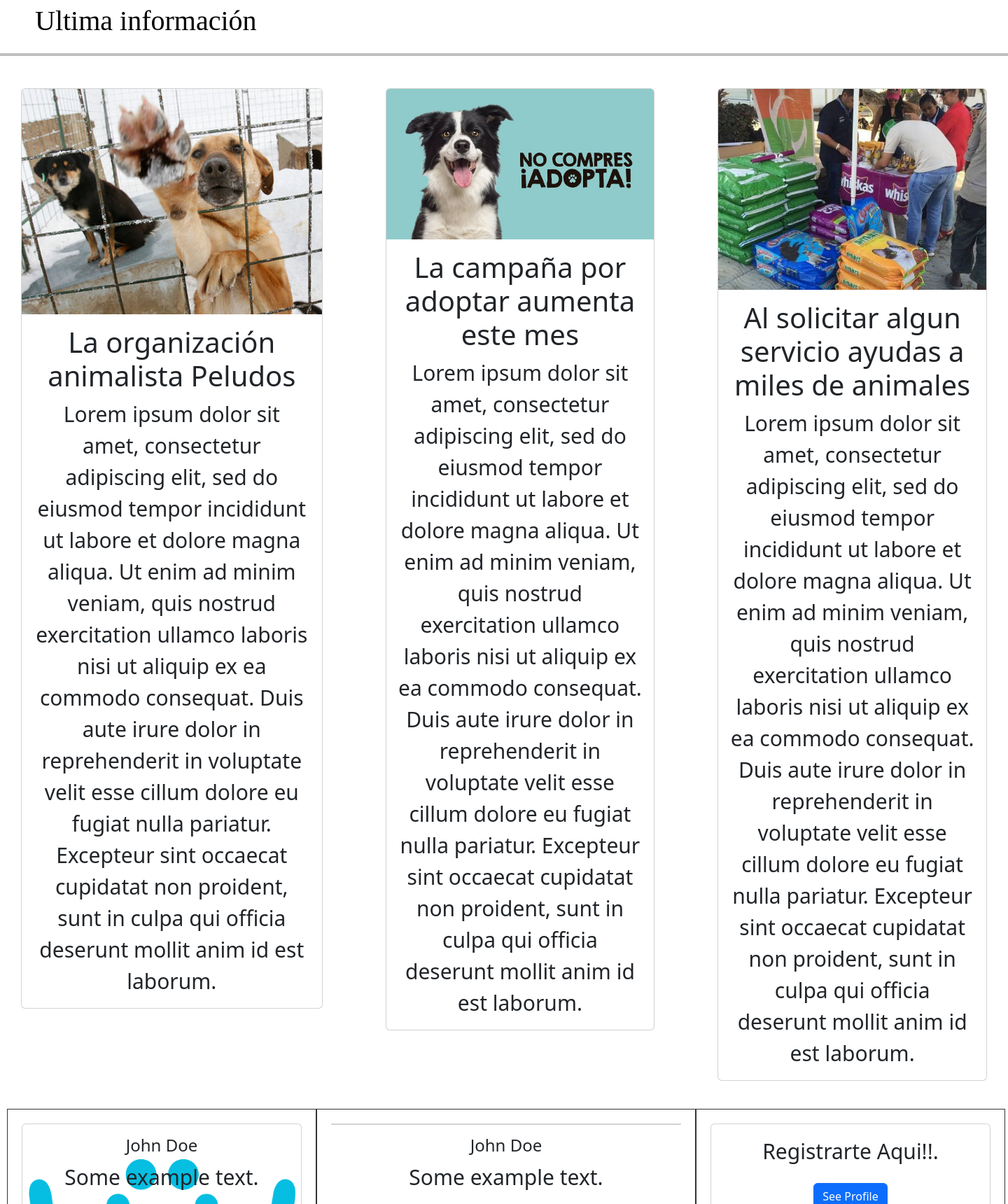
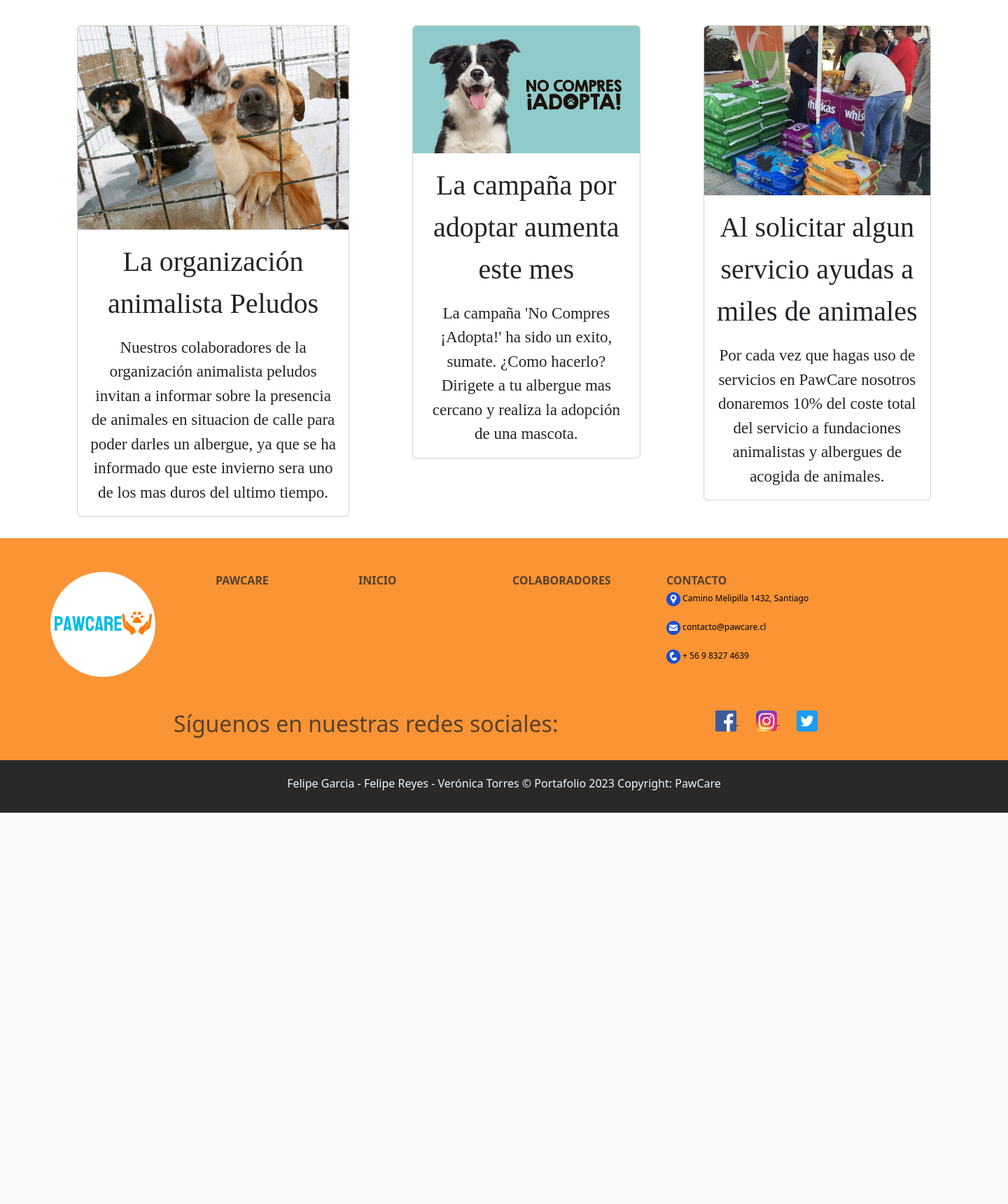
Before and after one commit to VeroTorresFontalba/PawCare_2, a Django app: page / in a window 1440 px wide. Shown: the part 960-2680 px from the top of the page at 70% size. After the commit the page ends 2121 px from the top, so only its background shows below. Run offline with Django 4.2, Linux system fonts and the light colour scheme; parts of the project's set-up code (start-up, migrations or seed data) failed here and were passed over; some libraries are stand-ins or nearby versions.

Commit message:
Cambios Frontend

```diff
--- a/PawCare-1/static/css/estilos.css
+++ b/PawCare-1/static/css/estilos.css
@@ -65,3 +65,20 @@ footer div p {
 .h7{
     color: #1D4EC9;
 }
+
+.bcolor{
+    background-color: #fa9435;
+}
+
+.border-top{
+    border-top: 20px;
+}
+
+.center-text{
+    text-align: center;
+}
+
+.contenido{
+    width: 1280px;
+    margin: 0 auto;
+}
--- a/PawCare-1/static/css/home.css
+++ b/PawCare-1/static/css/home.css
@@ -37,3 +37,13 @@ hr{
     font-size: 30px;
     text-align: center;
   }
+
+  .titulo{
+    font-size: 40px;
+    font-family: 'Times New Roman', Times, serif;
+  }
+
+  .texto{
+    font-size: 23px;
+    font-family: 'Times New Roman', Times, serif;
+  }
--- a/PawCare-1/templates/base.html
+++ b/PawCare-1/templates/base.html
@@ -90,40 +90,23 @@
         </nav>
     </header>
 
-    <main>
+    <main class="contenido">
         {% block content %}
 
         {% endblock %}
 
     </main>
 
-    <footer>
-        <footer class="text-center text-lg-start text-muted">
-            <section class="d-flex justify-content-lg-between p-4 border-bottom">
-                <div class="me-5 d-none d-lg-block ">
-                    <span id="spanfooter">Síguenos en nuestras redes sociales:</span>
-                </div>
-                <div>
-                    <a href="" class="me-4 text-reset">
-                        <img src="{% static 'img/facebook.png' %}" style="width: auto; height: 30px"></img>
-                    </a>
-                    <a href="" class="me-4 text-reset">
-                        <img src="{% static 'img/instagram.png' %}" style="width: auto; height: 30px"></img>
-                    </a>
-                    <a href="" class="me-4 text-reset">
-                        <img src="{% static 'img/twitter.png' %}" style="width: auto; height: 30px"></img>
-                    </a>
-                </div>
-            </section>
+    <footer class="bcolor">
+        <footer class="text-center text-lg-start text-muted border-top">
             <section class="">
                 <div class="container container-fluid text-center text-md-start mt-5" style="height: 100%;">
                     <div class="row mt-3">
                         <div class="col-md-2 col-lg-2 col-xl-2 mx-auto mb-4 justify-content-center">
                             <!-- Content -->
-                            <img src="{% static 'img/logoder.png' %}" class="rounded-circle"
+                            <img src="{% static 'img/logofoot.png' %}" class="rounded-circle"
                                 style="width: auto; height: 150px "></img>
                         </div>
-
                         <div class="col-md-2 col-lg-2 col-xl-2 mx-auto mb-4">
                             <!-- Content -->
                             <h7 class="text-uppercase text-center fw-bold mb-4">
@@ -131,7 +114,6 @@
                             </h7>
                         </div>
                         <!-- Grid column -->
-
                         <!-- Grid column -->
                         <div class="col-md-2 col-lg-2 col-xl-2 mx-auto mb-4">
                             <!-- Links -->
@@ -140,7 +122,6 @@
                             </h7>
                         </div>
                         <!-- Grid column -->
-
                         <!-- Grid column -->
                         <div class="col-md-2 col-lg-2 col-xl-2 mx-auto mb-4">
                             <!-- Links -->
@@ -149,7 +130,6 @@
                             </h7>
                         </div>
                         <!-- Grid column -->
-
                         <!-- Grid column -->
                         <div class="col-md-4 col-lg-4 col-xl-4 mx-auto mb-md-0 mb-4">
                             <!-- Links -->
@@ -174,10 +154,26 @@
                 </div>
             </section>
             <!-- Section: Links  -->
-
+            <section class="d-flex justify-content-lg-evenly p-4">
+                <div>
+                    <h2>Síguenos en nuestras redes sociales:</h2>
+                </div>
+                <div>
+                    <a href="/" class="me-4 text-reset">
+                        <img src="{% static 'img/facebook.png' %}"style="width: auto; height: 30px"></img>
+                    </a>
+                    <a href="/" class="me-4 text-reset">
+                        <img src="{% static 'img/instagram.png' %}"style="width: auto; height: 30px"></img>
+                    </a>
+                    <a href="/" class="me-4 text-reset">
+                        <img src="{% static 'img/twitter.png' %}"style="width: auto; height: 30px"></img>
+                    </a>
+                </div>
+            </section>
+            <section class="">
             <!-- Copyright -->
-            <div id="copyright" class="text-center p-4" style="background-color: rgba(0, 0, 0, 0.05);">
-                <h6>Felipe Garcia - Felipe Reyes - Verónica Torres © Portafolio 2023 Copyright: PawCare</h6>
+            <div id="copyright" class="text-center p-4" style="background-color: rgb(41, 41, 41);">
+                <h6 style="color: aliceblue;">Felipe Garcia - Felipe Reyes - Verónica Torres © Portafolio 2023 Copyright: PawCare</h6>
                 <!--<h6><a class="text-reset fw-bold" href="">PawCare</a></h6>-->
             </div>
             <!-- Copyright -->
--- a/PawCare-1/templates/home/home.html
+++ b/PawCare-1/templates/home/home.html
@@ -16,22 +16,19 @@
       <div class="carousel-item active" data-bs-interval="5000">
         <img src="{% static 'img/slider1.jpg' %}" class="d-block w-100" alt="50">
         <div class="carousel-caption d-none d-md-block">
-          <h5>First slide label</h5>
-          <p>Some representative placeholder content for the first slide.</p>
+
         </div>
       </div>
       <div class="carousel-item" data-bs-interval="5000">
         <img src="{% static 'img/slider2.jpg' %}" class="d-block w-100" alt="...">
         <div class="carousel-caption d-none d-md-block">
-          <h5>Second slide label</h5>
-          <p>Some representative placeholder content for the second slide.</p>
+
         </div>
       </div>
       <div class="carousel-item" data-bs-interval="5000">
         <img src="{% static 'img/slider3.jpg' %}" class="d-block w-100" alt="...">
         <div class="carousel-caption d-none d-md-block">
-          <h5>Third slide label</h5>
-          <p>Some representative placeholder content for the third slide.</p>
+
         </div>
       </div>
     </div>
@@ -55,10 +52,10 @@
         <div class="card" >
             <img class="card-img-top" src="{% static 'img/card1.jpg' %}" alt="Card image cap">
             <div class="card-body">
-            <h1>La organización animalista Peludos</h1>
-            <p class="card-text">Lorem ipsum dolor sit amet, consectetur adipiscing elit, sed do eiusmod tempor incididunt ut labore et dolore magna aliqua. Ut enim ad minim veniam, quis
-              nostrud exercitation ullamco laboris nisi ut aliquip ex ea commodo consequat. Duis aute irure dolor in reprehenderit in voluptate velit esse cillum dolore eu fugiat
-               nulla pariatur. Excepteur sint occaecat cupidatat non proident, sunt in culpa qui officia deserunt mollit anim id est laborum.</p>
+              <p class="titulo">La organización animalista Peludos</p>
+            <p class="card-text texto">Nuestros colaboradores de la organización animalista peludos invitan a informar sobre la presencia de animales
+              en situacion de calle para poder darles un albergue, ya que se ha informado que este invierno sera uno de los mas duros del ultimo tiempo.
+            </p>
             </div>
         </div>
     </div>
@@ -66,10 +63,9 @@
         <div class="card" >
             <img class="card-img-top" src="{% static 'img/card2.jpeg' %}" alt="Card image cap">
             <div class="card-body">
-              <h1>La campaña por adoptar aumenta este mes </h1>
-            <p class="card-text">Lorem ipsum dolor sit amet, consectetur adipiscing elit, sed do eiusmod tempor incididunt ut labore et dolore magna aliqua. Ut enim ad minim veniam, quis
-              nostrud exercitation ullamco laboris nisi ut aliquip ex ea commodo consequat. Duis aute irure dolor in reprehenderit in voluptate velit esse cillum dolore eu fugiat
-               nulla pariatur. Excepteur sint occaecat cupidatat non proident, sunt in culpa qui officia deserunt mollit anim id est laborum.</p>
+              <p class="titulo">La campaña por adoptar aumenta este mes </p>
+            <p class="card-text texto">La campaña 'No Compres ¡Adopta!' ha sido un exito, sumate. ¿Como hacerlo? Dirigete a tu albergue mas cercano y realiza la adopción
+              de una mascota.</p>
             </div>
         </div>
     </div>
@@ -77,56 +73,13 @@
         <div class="card" >
             <img class="card-img-top" src="{% static 'img/card3.jpg' %}" alt="Card image cap">
             <div class="card-body">
-              <h1>Al solicitar algun servicio ayudas a miles de animales</h1>
-            <p class="card-text">Lorem ipsum dolor sit amet, consectetur adipiscing elit, sed do eiusmod tempor incididunt ut labore et dolore magna aliqua. Ut enim ad minim veniam, quis
-              nostrud exercitation ullamco laboris nisi ut aliquip ex ea commodo consequat. Duis aute irure dolor in reprehenderit in voluptate velit esse cillum dolore eu fugiat
-               nulla pariatur. Excepteur sint occaecat cupidatat non proident, sunt in culpa qui officia deserunt mollit anim id est laborum.</p>
+              <p class="titulo">Al solicitar algun servicio ayudas a miles de animales</p>
+            <p class="card-text texto">Por cada vez que hagas uso de servicios en PawCare nosotros donaremos 10% del coste total del servicio a fundaciones animalistas y albergues de acogida
+              de animales.</p>
             </div>
         </div>
     </div>
   </div>
   <!--Fin Tarjetas-->
 
-
-
-
-
-  <div class="grid-container2">
-
-    <div class="grid-item2">
-<center><div class="card" style="width:400px ">
-        <img class="card-img-top1" src="{% static 'img/cyan.png' %}" alt="Card image">
-        <div class="card-img-overlay">
-          <h4 class="card-title">John Doe</h4>
-          <p class="card-text">Some example text.</p>
-          <a href="#" class="btn btn-primary">See Profile</a>
-        </div>
-      </div> </center>
-    </div>
-
-    <div class="grid-item2">
-  <center><div class="card" style="width:500px " >
-        <div class="card-img-overlay">
-          <h4 class="card-title">John Doe</h4>
-          <p class="card-text">Some example text.</p>
-        </div>
-      </div></center>
-    </div>
-
-    <div class="grid-item2">
-  <center><div class="card" style="width:400px">
-        <img class="card-img-top1" src="{% static 'img/4.png' %}" alt="Card image">
-        <div class="card-img-overlay">
-          <p class="card-text1">Registrarte Aqui!!.</p>
-          <a href="#" class="btn btn-primary">See Profile</a>
-        </div>
-      </div></center>
-    </div>
-
-
-  </div>
-
-
-
-
 {% endblock %}
```
Also changed, not shown: PawCare-1/static/css/somos.css (+38 -4 lines), PawCare-1/templates/home/somos.html (+27 -9 lines), PawCare-1/templates/users/calendario.html (+10 -23 lines), PawCare-1/static/img/logofoot.png (added), PawCare-1/static/img/quienessomos1.jpg (added), PawCare-1/static/img/quienessomos2.jpeg (added).
